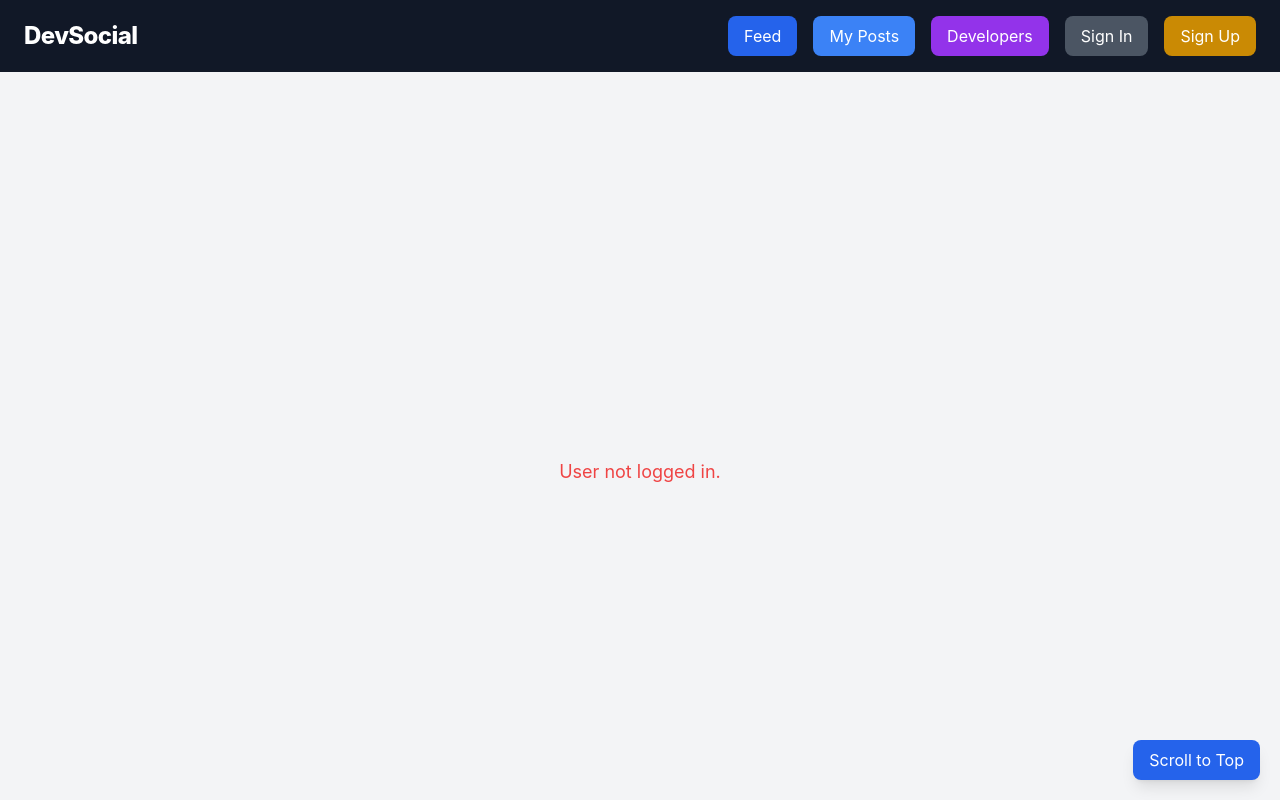
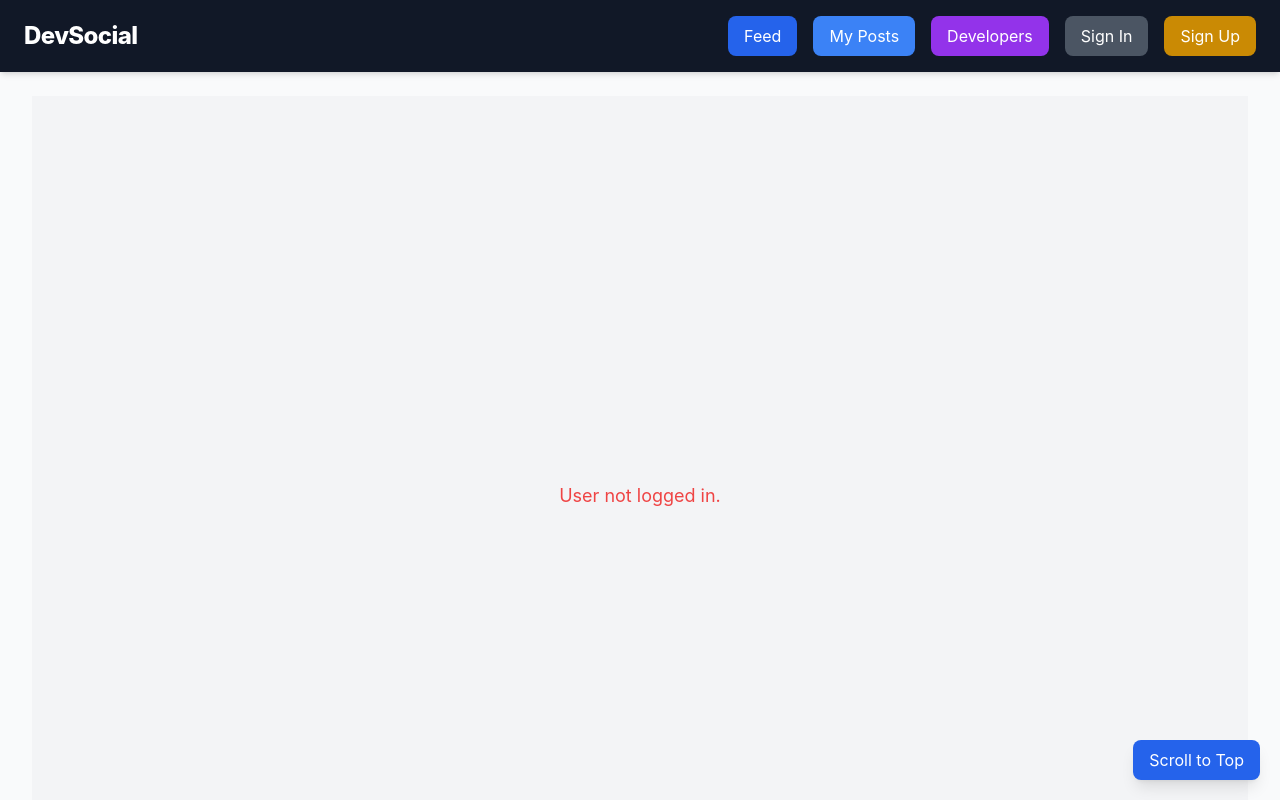
Before and after one commit to DhuJUICE/Project-Databases-Frontend, a React (Create React App) app: page /menu in a window 1280 px wide. Shown: the top 800 px of the page. Built offline with nearby package versions, Linux system fonts and the light colour scheme.

Commit message:
Update App.js

```diff
--- a/src/App.js
+++ b/src/App.js
@@ -8,19 +8,18 @@
 import Sign_In from "./components/pageComponents/LoginPage/sign-in";
 import Sign_Up from "./components/pageComponents/RegisterPage/sign-up";
 
-
-import Header from './components/sectionComponents/header'; // Import Header component
-import Footer from './components/sectionComponents/footer'; // Import Footer component
-
+import Header from './components/sectionComponents/header';
+import Footer from './components/sectionComponents/footer';
 
 function App() {
   return (
+    <Router>
+      <div className="flex flex-col min-h-screen bg-gray-50">
+        {/* Header stays at top */}
+        <Header />
 
-      <Router>
-
-        <div className="App">
-          <main>
-		  <Header />
+        {/* Main content grows */}
+        <main className="flex-1 w-full max-w-7xl mx-auto px-4 sm:px-6 lg:px-8 py-6">
           <Routes>
             <Route path="/" element={<FeedPage />} />
             <Route path="/my-posts" element={<MyPostsPage />} />
@@ -29,12 +28,15 @@
             <Route path="/sign-in" element={<Sign_In />} />
             <Route path="/sign-up" element={<Sign_Up />} />
           </Routes>
+        </main>
+
+        {/* Footer sticks to bottom */}
         <Footer />
-			<ScrollToTop /> {/* Ensures scrolling to top on route change */}
-          </main>
+
+        {/* Scroll to Top button */}
+        <ScrollToTop />
       </div>
     </Router>
-
   );
 }
 
```
Lines whose indentation alone changed are shown as unchanged.
